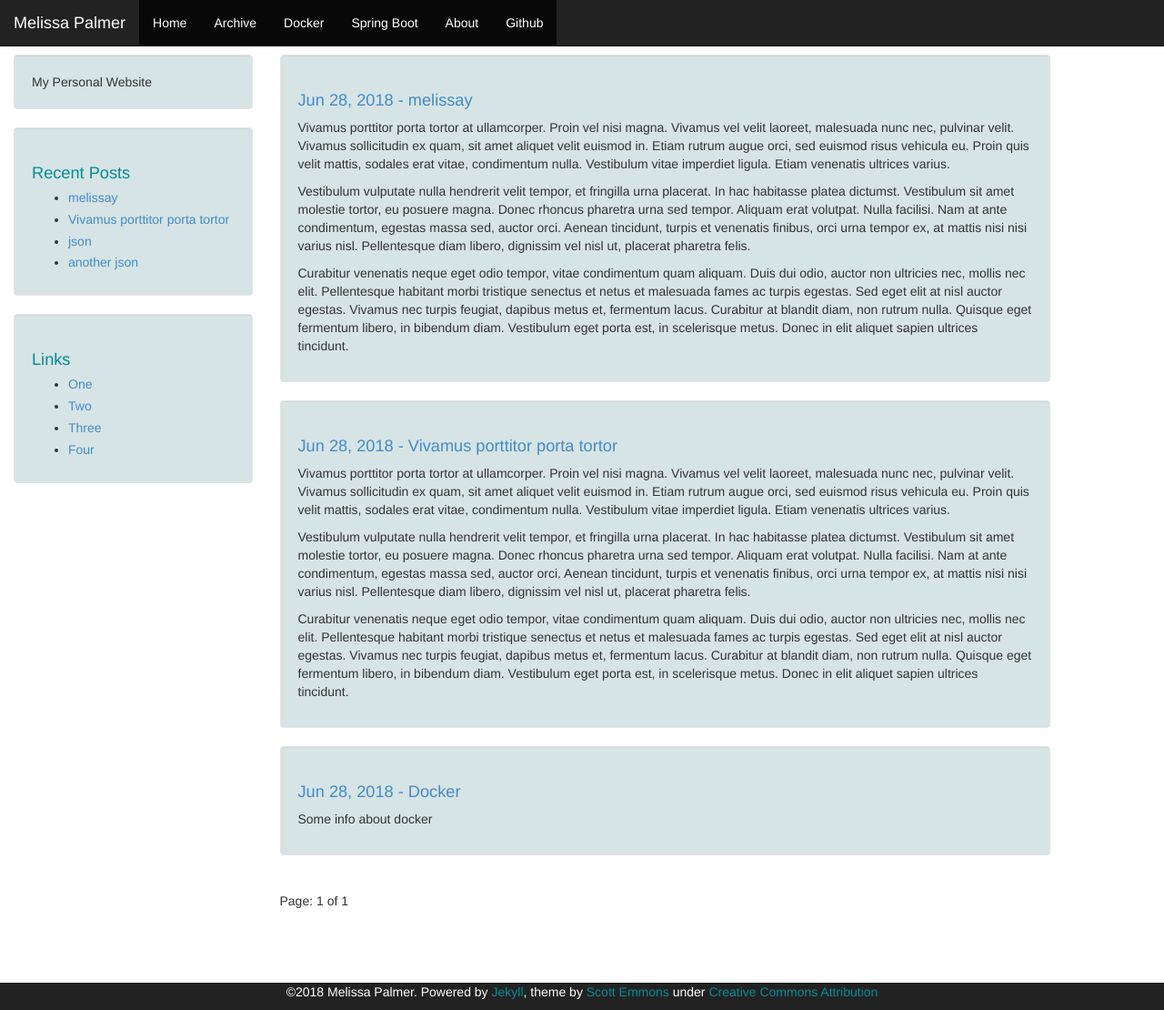
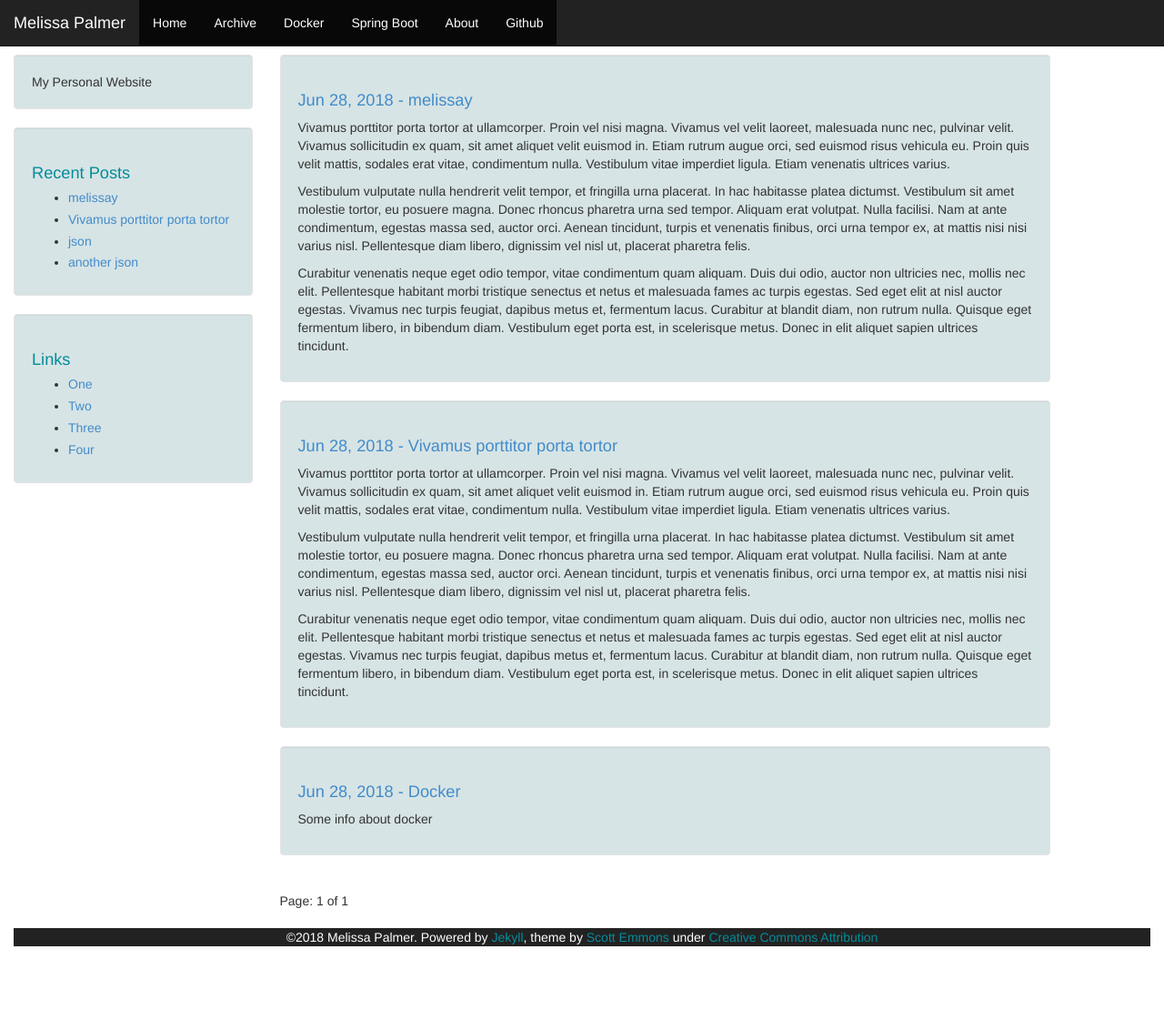
Before and after one commit to melissapalmer/melissapalmer.github.io, a Jekyll site: the page built from index.html, in a window 1280 px wide and 1110 px high. Shown: the whole window at 91% size. Built offline with Jekyll 4.4.1, drawn with Linux system fonts in a browser that asks for light colours; the list of posts is cut into pages by our own code.

```diff
--- a/_includes/footer.html
+++ b/_includes/footer.html
@@ -1,6 +1,6 @@
 <div class="container-fluid">
     <div class="row-fluid">
-        <div class="span12 footer navbar-inverse navbar-fixed-bottom">
+        <div class="span12 footer navbar-inverse">
             <p class="copyright">&copy;{{ site.time | date: '%Y' }} {{ site.name }}. Powered by <a href="http://jekyllrb.com">Jekyll</a>, theme by <a href="https://github.com/scotte/jekyll-clean">Scott Emmons</a>
             under
             <a href="http://creativecommons.org/licenses/by/4.0/">Creative Commons Attribution</a></p>
```
